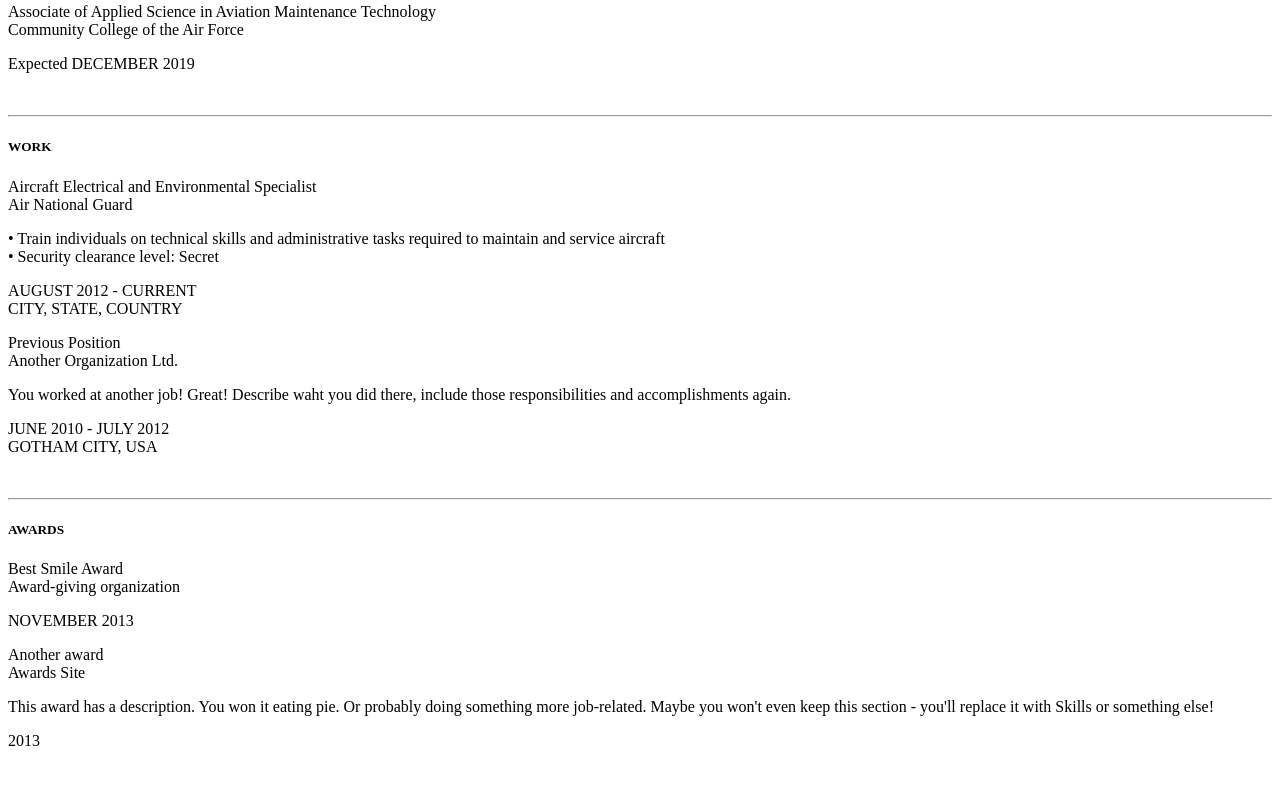
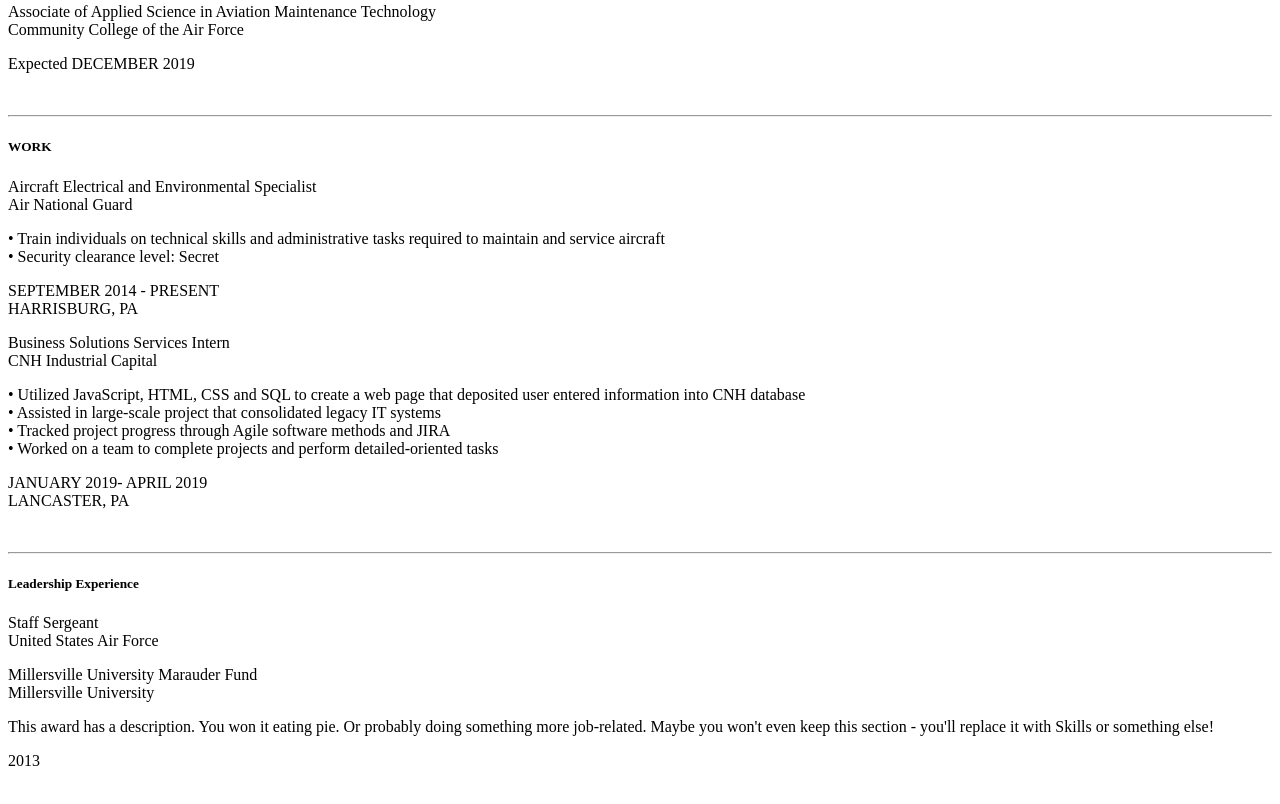
Before and after one commit to tjm6183/tjm6183.github.io, a plain HTML site: page index.html in a window 1280 px wide. Shown: the part 416-1220 px from the top of the page. Drawn offline with Linux system fonts and the light colour scheme.

Commit message:
Update index.html

```diff
--- a/index.html
+++ b/index.html
@@ -182,9 +182,9 @@
 
                <div class="col-lg-3">
 
-                   <p><sm>AUGUST 2012 - CURRENT <br />
+                   <p><sm>SEPTEMBER 2014 - PRESENT <br />
 
-                   CITY, STATE, COUNTRY</sm></p>
+                   HARRISBURG, PA</sm></p>
 
                </div>
 
@@ -194,21 +194,25 @@
 
                <div class="col-lg-6 col-lg-offset-3">
 
-                   <p class="tight"><t>Previous Position</t><br/>
+                   <p class="tight"><t>Business Solutions Services Intern</t><br/>
 
-                       Another Organization Ltd. <br/>
+                    CNH Industrial Capital <br/>
 
                    </p>
 
-                   <p><more>You worked at another job! Great! Describe waht you did there, include those responsibilities and accomplishments again.</more></p>
+                   <p><more>•	Utilized JavaScript, HTML, CSS and SQL to create a web page that deposited user entered information into CNH database<br/>
+                    •	Assisted in large-scale project that consolidated legacy IT systems<br/>
+                    •	Tracked project progress through Agile software methods and JIRA<br/>
+                    •	Worked on a team to complete projects and perform detailed-oriented tasks<br/>
+                    </more></p>
 
                </div>
 
                <div class="col-lg-3">
 
-                   <p><sm>JUNE 2010 - JULY 2012 <br />
+                   <p><sm>JANUARY 2019- APRIL 2019<br />
 
-                   GOTHAM CITY, USA</sm></p>
+                   LANCASTER, PA</sm></p>
 
                </div>
 
@@ -224,7 +228,7 @@
 
 
 
-   <!-- AWARDS SECTION -->
+   <!-- LEADERSHIP SECTION -->
 
    <div class="container desc">
 
@@ -232,7 +236,7 @@
 
                <div class="col-lg-2 col-lg-offset-1">
 
-                   <h5>AWARDS</h5>
+                   <h5>Leadership Experience</h5>
 
                </div>
 
@@ -242,9 +246,12 @@
 
                <div class="col-lg-6">
 
-                   <p><t>Best Smile Award</t><br/>
+                   <p>
+                    <p class="tight"><t>Staff Sergeant</t><br/>
 
-                       Award-giving organization<br/>
+                        United States Air Force
+
+                    </p>
 
                    </p>
 
@@ -252,7 +259,7 @@
 
                <div class="col-lg-3">
 
-                   <p><sm>NOVEMBER 2013</sm></p>
+
 
                </div>
 
@@ -262,9 +269,9 @@
 
                <div class="col-lg-6 col-lg-offset-3">
 
-                   <p class="tight"><t>Another award</t><br/>
+                   <p class="tight"><t>Millersville University Marauder Fund</t><br/>
 
-                       Awards Site
+                    Millersville University
 
                    </p>
 
```
